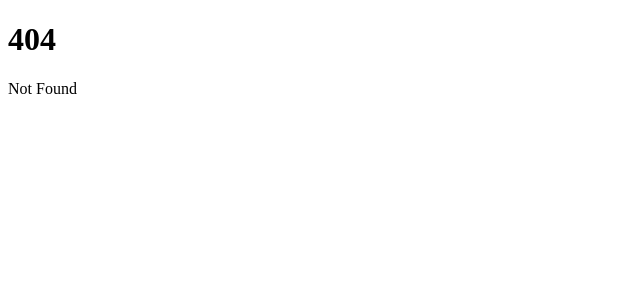
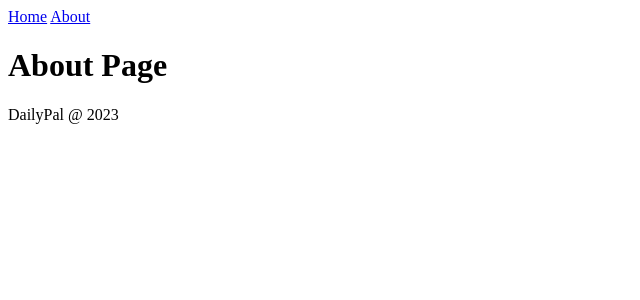
Before and after one commit to Lun4t1c/DailyPal, a SvelteKit app: page /about in a window 1280 px wide. Before the commit this address had no page. Shown: the top 300 px of the page, without its empty margins (0-640 px from the left). Built offline with nearby package versions, Linux system fonts and the light colour scheme.

Commit message:
Components and routes

```diff
--- a/package.json
+++ b/package.json
@@ -12,12 +12,13 @@
 		"format": "prettier --plugin-search-dir . --write ."
 	},
 	"devDependencies": {
-		"@sveltejs/adapter-auto": "^1.0.0",
-		"@sveltejs/kit": "^1.0.0",
+		"@sveltejs/adapter-auto": "next",
+		"@sveltejs/kit": "next",
 		"prettier": "^2.8.0",
 		"prettier-plugin-svelte": "^2.8.1",
 		"svelte": "^3.54.0",
 		"svelte-check": "^3.0.1",
+		"svelte-preprocess": "5.0.0",
 		"tslib": "^2.4.1",
 		"typescript": "^4.9.3",
 		"vite": "^4.0.0"
--- /dev/null
+++ b/src/lib/components/Footer.svelte
@@ -0,0 +1,3 @@
+<footer>
+    DailyPal @ 2023
+</footer>
--- /dev/null
+++ b/src/lib/components/Nav.svelte
@@ -0,0 +1,4 @@
+<nav>
+    <a href="/">Home</a>
+    <a href="/about">About</a>
+</nav>
--- /dev/null
+++ b/src/routes/+layout.svelte
@@ -0,0 +1,10 @@
+<script>
+    import Nav from "$lib/components/Nav.svelte";
+    import Footer from "$lib/components/Footer.svelte";
+</script>
+
+<Nav />
+
+<slot></slot>
+
+<Footer />
--- /dev/null
+++ b/src/routes/about/+page.svelte
@@ -0,0 +1 @@
+<h1>About Page</h1>
```
Also changed, not shown: 1 other file (tests, documents, lock files or other folders).
